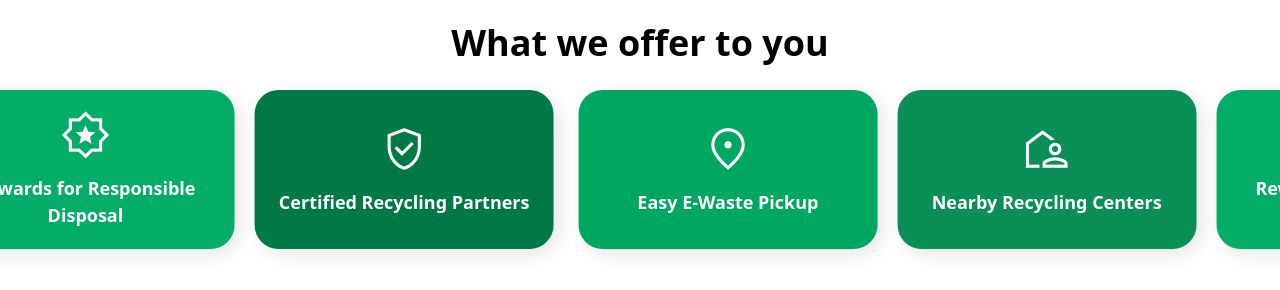
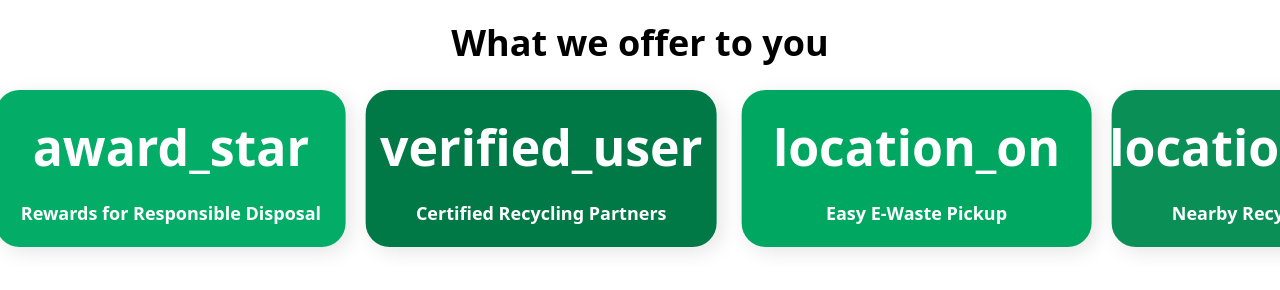
Before and after one commit to Cakwei/beginnersideproject--ewaste-, a React (Vite) app: page / in a window 1280 px wide. Shown: the part 424-714 px from the top of the page. Built offline with nearby package versions, Linux system fonts and the light colour scheme.

Commit message:
rgaffsff

```diff
--- a/index.html
+++ b/index.html
@@ -13,10 +13,6 @@
       rel="stylesheet"
       href="https://cdn.jsdelivr.net/npm/bootstrap-icons@1.11.3/font/bootstrap-icons.min.css"
     />
-    <link
-      rel="stylesheet"
-      href="https://fonts.googleapis.com/css2?family=Material+Symbols+Outlined:opsz,wght,FILL,GRAD@20..48,100..700,0..1,-50..200&icon_names=award_star,location_away,location_on,verified_user"
-    />
   </head>
   <body>
     <div id="root"></div>
--- a/src/components/article.jsx
+++ b/src/components/article.jsx
@@ -27,6 +27,8 @@
         >
           <p className="text-[2.25rem] font-bold">What we offer to you</p>
           <div class="carousel">
+            {" "}
+            //Change here
             <div class="group">
               {OfferFeatures.map((item) => (
                 <Link class="card" to="" key={item.message}>
```
